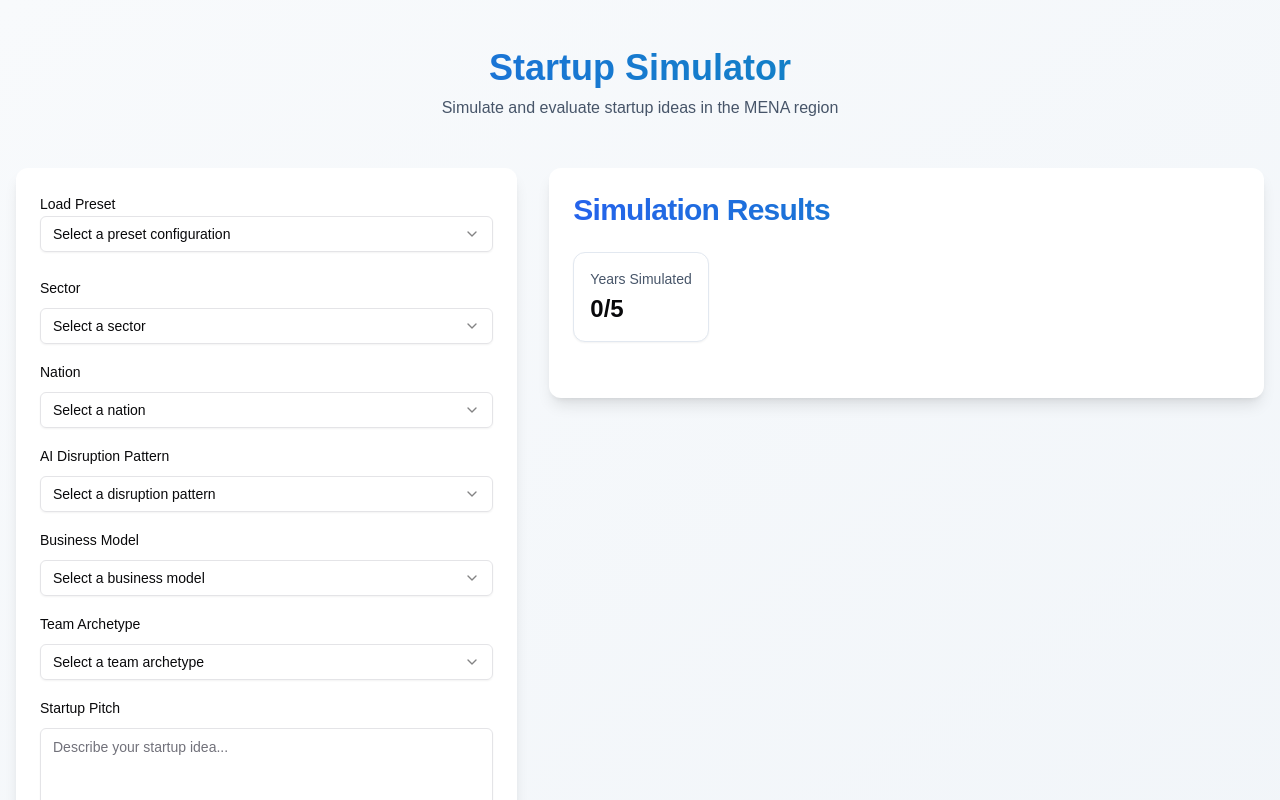
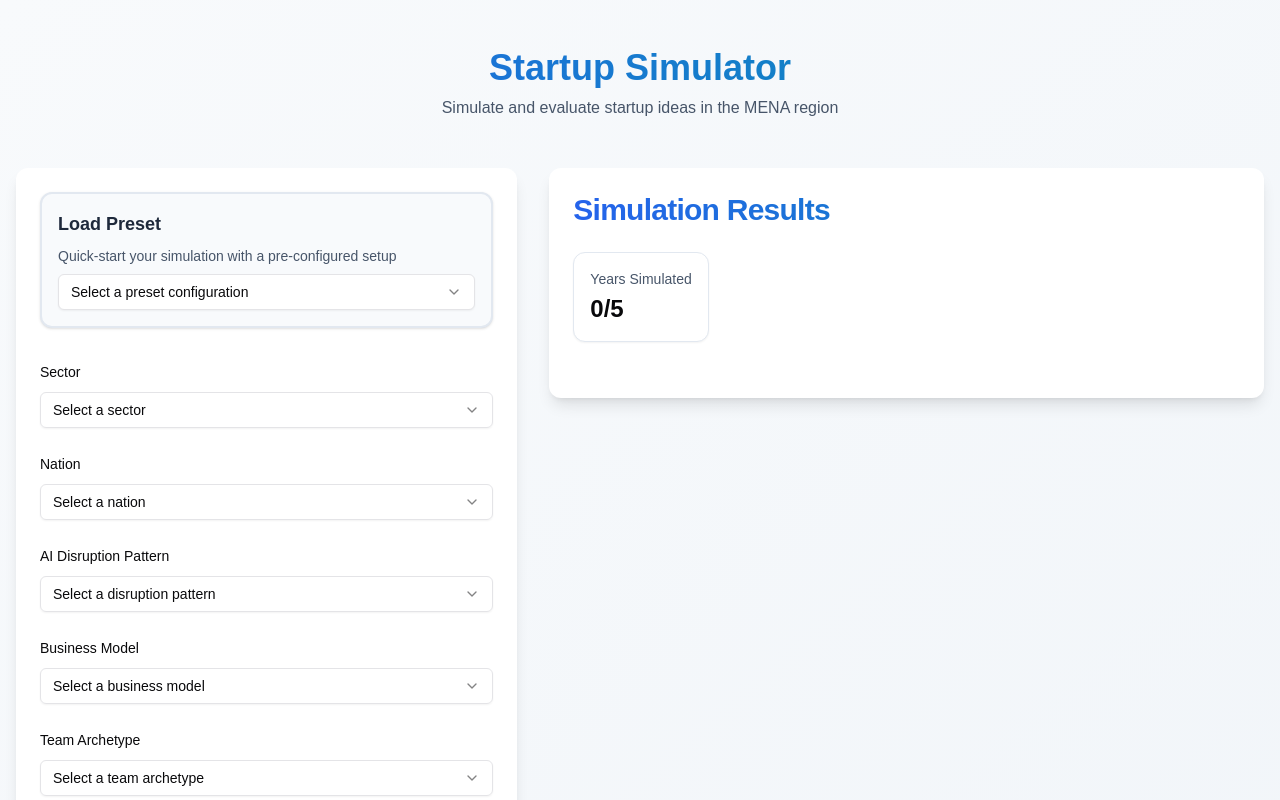
Before and after one commit to screwyforcepush/startup-sim, a Next.js app: page / in a window 1280 px wide. Shown: the top 800 px of the page. Built offline with nearby package versions, Linux system fonts and the light colour scheme.

Commit message:
preset UI

```diff
--- a/src/components/input-interface/input-form.tsx
+++ b/src/components/input-interface/input-form.tsx
@@ -24,6 +24,7 @@ import { SimulationInput, InputFormProps } from './types';
 import { formatSimulationInput } from './helpers';
 import { useAppDispatch } from '@/store/store';
 import { setSimulationInputs, startSimulation } from '@/store/simulation-slice';
+import { Card } from '@/components/ui/card';
 
 // Import JSON data with types
 import sectors from '@/lib/data/sectors.json';
@@ -195,15 +196,16 @@ export function InputForm({ onSubmit: propOnSubmit, isLoading = false }: InputFo
 
   return (
     <Form {...form}>
-      <form onSubmit={form.handleSubmit(onSubmit)} className="space-y-6">
-        <div className="space-y-4">
-          <div className="mb-6">
-            <FormLabel>Load Preset</FormLabel>
+      <form onSubmit={form.handleSubmit(onSubmit)} className="space-y-8">
+        <Card className="p-4 bg-slate-50 border-2 border-slate-200">
+          <div className="space-y-2">
+            <FormLabel className="text-lg font-semibold text-slate-800">Load Preset</FormLabel>
+            <p className="text-sm text-slate-600 mb-3">Quick-start your simulation with a pre-configured setup</p>
             <Select
               onValueChange={loadPreset}
             >
               <FormControl>
-                <SelectTrigger>
+                <SelectTrigger className="bg-white">
                   <SelectValue placeholder="Select a preset configuration" />
                 </SelectTrigger>
               </FormControl>
@@ -216,7 +218,9 @@ export function InputForm({ onSubmit: propOnSubmit, isLoading = false }: InputFo
               </SelectContent>
             </Select>
           </div>
+        </Card>
 
+        <div className="space-y-6">
           <FormField
             control={form.control}
             name="sector"
```
